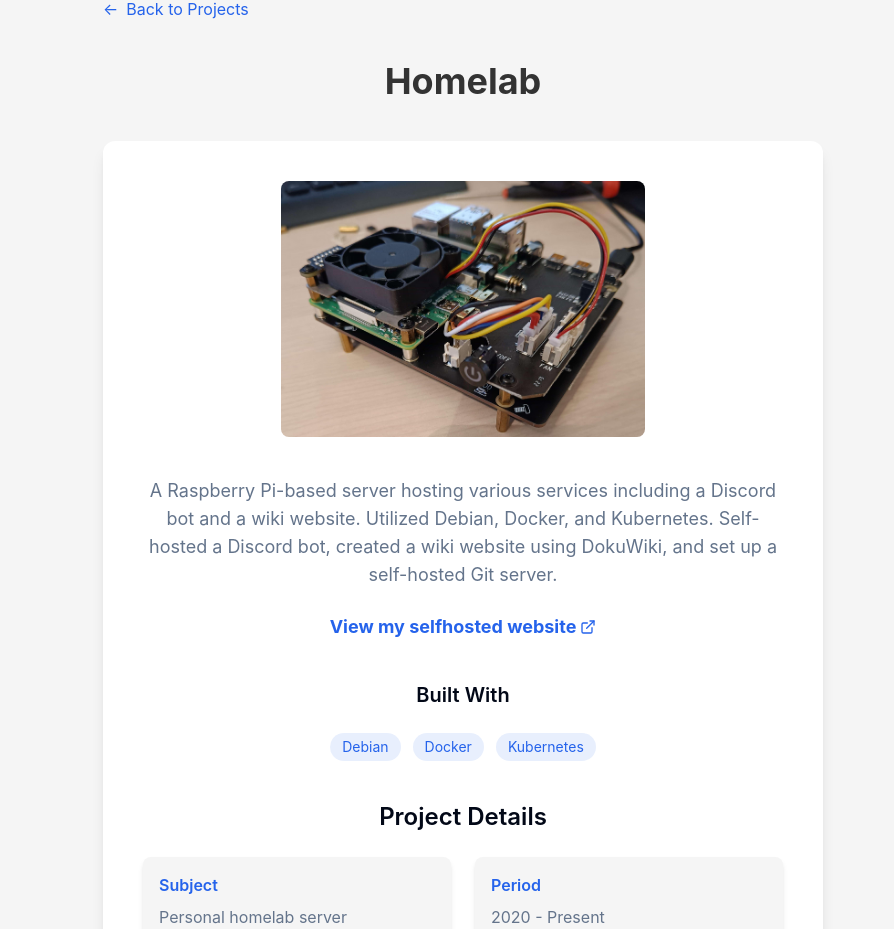
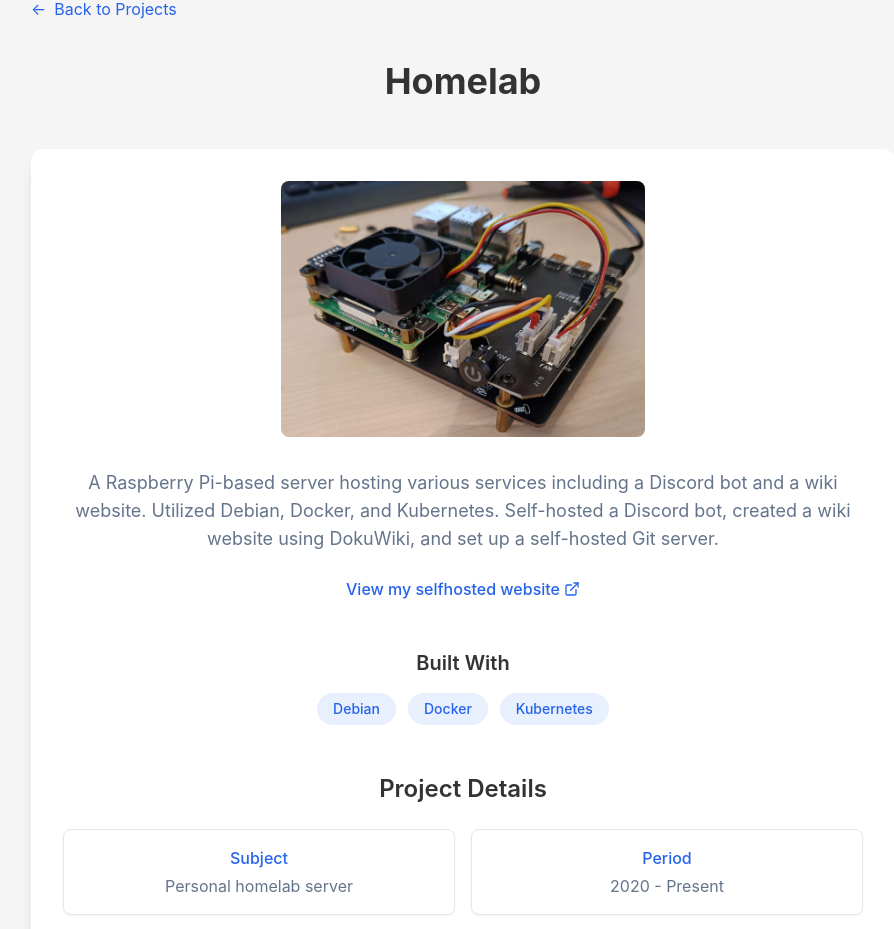
Before and after one commit to wdebie/wdebie.github.io, a React (Vite) app: page /projects/homelab in a window 1280 px wide. Shown: the part 156-1085 px from the top of the page, without its empty margins (177-1071 px from the left). Built offline with nearby package versions, Linux system fonts and the light colour scheme.

Commit message:
Imrove ProjectPage code

```diff
--- a/src/components/Projects/ProjectPage.tsx
+++ b/src/components/Projects/ProjectPage.tsx
@@ -3,10 +3,11 @@ import { content } from "@/content";
 import { useParams, useNavigate } from 'react-router-dom';
 import { useEffect } from 'react';
 
+// Types
 interface Project {
   title: string;
   summary: string;
-  links?: { [key: string]: string };
+  links?: Record<string, string>;
   builtWith: string[];
   category: {
     subject: string;
@@ -19,71 +20,137 @@ interface Project {
   imageUrl?: string;
 }
 
-export default function ProjectPage() {
-  const { projectName } = useParams<{ projectName: string }>();
+// Utility functions
+const generateUrlSlug = (title: string): string =>
+  title.toLowerCase().replace(/\s+/g, '-');
+
+const findProjectByUrlSlug = (projects: Project[], urlSlug: string): Project | undefined =>
+  projects.find(p => generateUrlSlug(p.title) === urlSlug);
+
+// Sub-components
+const BackButton = () => {
   const navigate = useNavigate();
-  // TODO: fix this without using 'as unknown as Project'
-  const project = projectName ? content.projects.find(p => p.title.toLowerCase().replace(/\s+/g, '-') === projectName) as unknown as Project : null;
 
-  useEffect(() => {
-    window.scrollTo(0, 0);
-  }, []);
-
-  if (!project) {
-    return <div className="text-center py-20">Project not found</div>;
-  }
-
-  const handleBackClick = () => {
-    navigate('/', { state: { scrollToProjects: true } });
+  return (
+    <button
+      onClick={() => navigate('/', { state: { scrollToProjects: true } })}
+      className="group flex items-center text-primary hover:text-primary/80 transition-colors"
+    >
+      <span className="mr-2 transition-transform group-hover:-translate-x-1">
+        ←
+      </span>
+      Back to Projects
+    </button>
+  );
 };
 
-  return (
-    <section className="py-16 bg-background">
-      <div className="container mx-auto px-6 max-w-3xl">
-        <button onClick={handleBackClick} className="mb-10 text-primary hover:underline flex items-center">
-          <span className="mr-2">&larr;</span> Back to Projects
-        </button>
-        <h1 className="text-4xl font-bold mb-10 text-center">{project.title}</h1>
-        <div className="bg-card text-card-foreground rounded-xl shadow-lg overflow-hidden p-10">
-          <div className="space-y-10 text-center">
+const ProjectHeader = ({ project }: { project: Project }) => (
+  <div className="space-y-8 text-center">
     {project.imageUrl && (
-              <img src={project.imageUrl} alt={project.title} className="h-64 object-cover rounded-lg mb-10 mx-auto max-w-full" style={{ width: 'auto' }} />
+      <img
+        src={project.imageUrl}
+        alt={project.title}
+        className="h-64 object-cover rounded-lg mx-auto"
+        loading="lazy"
+      />
     )}
-            <div className="text-center">
-              <p className="text-lg text-muted-foreground mb-6">{project.summary}</p>
+    <div>
+      <p className="text-lg text-muted-foreground">{project.summary}</p>
       {project.links && (
-                <div className="mt-6">
+        <div className="mt-6 flex flex-wrap gap-4 justify-center">
           {Object.entries(project.links).map(([text, url]) => (
-                    <div key={text} className="mb-2 flex justify-center items-center">
-                      <a href={url} target="_blank" rel="noopener noreferrer" className="text-primary hover:underline flex items-center font-bold text-lg">
-                        {text} <ExternalLink size={16} className="ml-1" />
+            <a
+              key={text}
+              href={url}
+              target="_blank"
+              rel="noopener noreferrer"
+              className="inline-flex items-center text-primary hover:underline font-medium transition-colors"
+            >
+              {text}
+              <ExternalLink size={16} className="ml-1" />
             </a>
-                    </div>
           ))}
         </div>
       )}
     </div>
-            <div>
-              <h3 className="text-xl font-semibold mb-6">Built With</h3>
+  </div>
+);
+
+const TechStack = ({ technologies }: { technologies: string[] }) => (
+  <div className="space-y-4">
+    <h3 className="text-xl font-semibold">Built With</h3>
     <div className="flex flex-wrap justify-center gap-3">
-                {project.builtWith.map((tech, index) => (
-                  <span key={index} className="bg-primary/10 text-primary px-3 py-1 rounded-full text-sm">{tech}</span>
+      {technologies.map((tech) => (
+        <span
+          key={tech}
+          className="bg-primary/10 text-primary px-4 py-1.5 rounded-full text-sm font-medium"
+        >
+          {tech}
+        </span>
       ))}
     </div>
   </div>
-            <div>
-              <h2 className="text-2xl font-semibold mb-6">Project Details</h2>
-              <div className="grid grid-cols-1 sm:grid-cols-2 gap-6">
-                {Object.entries(project.category).map(([key, value]) => (
-                  <div key={key} className="flex flex-col items-start p-4 bg-background rounded-lg shadow-md text-left">
-                    <span className="font-semibold capitalize text-primary mb-2">{key}</span>
+);
+
+const ProjectDetails = ({ category }: { category: Project['category'] }) => (
+  <div className="space-y-6">
+    <h2 className="text-2xl font-semibold">Project Details</h2>
+    <div className="grid grid-cols-1 sm:grid-cols-2 gap-4">
+      {Object.entries(category).map(([key, value]) => (
+        <div
+          key={key}
+          className="p-4 bg-card rounded-lg border border-border shadow-sm"
+        >
+          <span className="block font-medium capitalize text-primary mb-1">
+            {key}
+          </span>
           <span className="text-muted-foreground">{value}</span>
         </div>
       ))}
     </div>
   </div>
+);
+
+// Main component
+export default function ProjectPage() {
+  const { projectName } = useParams<{ projectName: string }>();
+  const project = projectName
+    ? findProjectByUrlSlug(content.projects as unknown as Project[], projectName) // Cast content.projects to unknown first
+    : undefined;
+
+  useEffect(() => {
+    window.scrollTo({ top: 0, behavior: 'smooth' });
+  }, []);
+
+  if (!project) {
+    return (
+      <div className="min-h-[60vh] flex items-center justify-center">
+        <div className="text-center space-y-4">
+          <h2 className="text-2xl font-semibold">Project Not Found</h2>
+          <BackButton />
         </div>
       </div>
+    );
+  }
+
+  return (
+    <section className="py-16 bg-background min-h-screen">
+      <div className="container mx-auto px-4 max-w-4xl">
+        <div className="mb-10">
+          <BackButton />
+        </div>
+
+        <article className="space-y-12">
+          <h1 className="text-4xl font-bold text-center">
+            {project.title}
+          </h1>
+
+          <div className="bg-card rounded-xl shadow-lg overflow-hidden p-8 space-y-12">
+            <ProjectHeader project={project} />
+            <TechStack technologies={project.builtWith} />
+            <ProjectDetails category={project.category} />
+          </div>
+        </article>
       </div>
     </section>
   );
```
Lines whose indentation alone changed are shown as unchanged.
